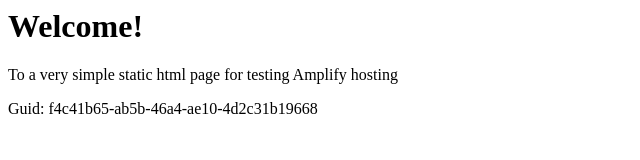
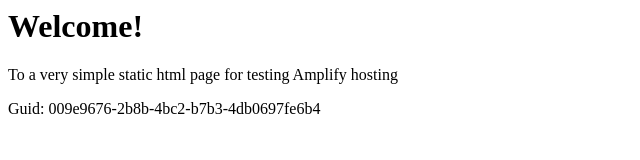
Before and after one commit to aws-aemilia-cdg/Github-PR-Commit-Integration-Test-DoNotTouch-GitHubWebhookPushCanaryTest-v1-preprod-eu-west-3, a website: page src/index.html in a window 1280 px wide. Shown: the full height of the page, 0-640 px from the left. Drawn offline with Linux system fonts and the light colour scheme.

Commit message:
commit from integ tests

```diff
--- a/src/index.html
+++ b/src/index.html
@@ -12,6 +12,6 @@
 <body>
     <h1>Welcome!</h1>
     <p>To a very simple static html page for testing Amplify hosting</p>
-    <p>Guid: f4c41b65-ab5b-46a4-ae10-4d2c31b19668</p></body>
+    <p>Guid: 009e9676-2b8b-4bc2-b7b3-4db0697fe6b4</p></body>
 
 </html>
```
